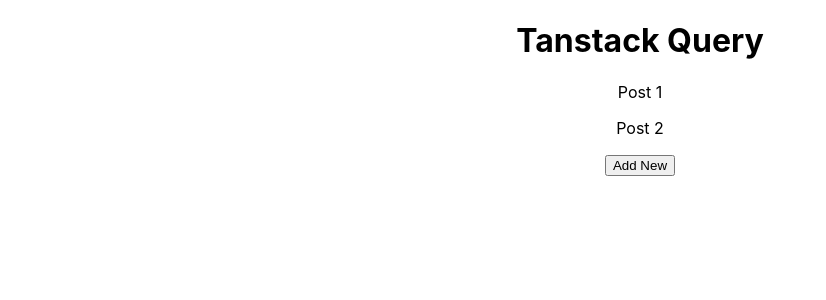
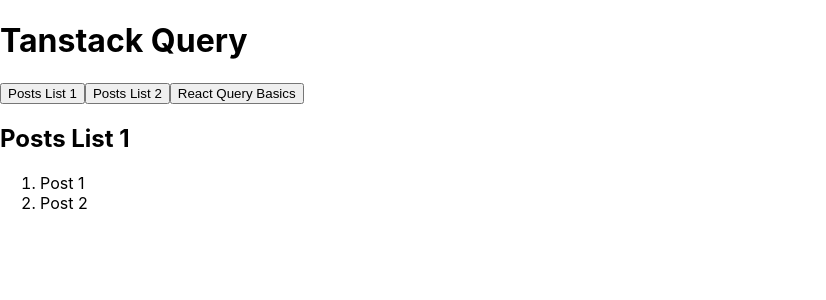
Before and after one commit to MillyMillyL/reactquerypractice, a React (Create React App) app: page / in a window 1280 px wide. Shown: the top 300 px of the page, without its empty margins (0-826 px from the left). Built offline with nearby package versions, Linux system fonts and the light colour scheme.

Commit message:
query status and fetchStatus

```diff
--- a/package.json
+++ b/package.json
@@ -36,5 +36,8 @@
       "last 1 firefox version",
       "last 1 safari version"
     ]
+  },
+  "devDependencies": {
+    "@tanstack/eslint-plugin-query": "^5.12.1"
   }
 }
--- a/src/App.css
+++ /dev/null
@@ -1,38 +0,0 @@
-.App {
-  text-align: center;
-}
-
-.App-logo {
-  height: 40vmin;
-  pointer-events: none;
-}
-
-@media (prefers-reduced-motion: no-preference) {
-  .App-logo {
-    animation: App-logo-spin infinite 20s linear;
-  }
-}
-
-.App-header {
-  background-color: #282c34;
-  min-height: 100vh;
-  display: flex;
-  flex-direction: column;
-  align-items: center;
-  justify-content: center;
-  font-size: calc(10px + 2vmin);
-  color: white;
-}
-
-.App-link {
-  color: #61dafb;
-}
-
-@keyframes App-logo-spin {
-  from {
-    transform: rotate(0deg);
-  }
-  to {
-    transform: rotate(360deg);
-  }
-}
--- a/src/App.js
+++ b/src/App.js
@@ -1,58 +1,28 @@
-import "./App.css";
-import { useQuery, useMutation, useQueryClient } from "@tanstack/react-query";
-
-const POSTS = [
-  { id: 1, title: "Post 1" },
-  { id: 2, title: "Post 2" },
-];
+import { useState } from "react";
+import PostsList1 from "./PostsList1";
+import PostsList2 from "./PostsList2";
+import QueryBasics from "./QueryBasics";
 
 function App() {
-  const queryClient = useQueryClient();
-
-  const postsQuery = useQuery({
-    queryKey: ["posts"],
-    queryFn: () => {
-      return wait(1000).then(() => [...POSTS]);
-    },
-    staleTime: 1000,
-    // queryFn: () => Promise.reject("Error message"),
-  });
-
-  const { isLoading, data, error } = postsQuery;
-
-  const newPostMutation = useMutation({
-    mutationFn: (title) =>
-      wait(1000).then(() => POSTS.push({ id: crypto.randomUUID(), title })),
-    onSuccess: () => {
-      queryClient.invalidateQueries("posts");
-    },
-  });
-
-  if (isLoading) {
-    return <h1>Loading</h1>;
-  }
-  if (error) {
-    return <pre>{JSON.stringify(error)}</pre>;
-  }
+  const [currentPage, setCurrentPage] = useState(<PostsList1 />);
 
   return (
     <div className="App">
       <h1>Tanstack Query</h1>
-      {data.map((post) => (
-        <p key={post.id}>{post.title}</p>
-      ))}
-      <button
-        disabled={newPostMutation.isPending}
-        onClick={() => newPostMutation.mutate("new")}
-      >
-        Add New
-      </button>
+      <div>
+        <button onClick={() => setCurrentPage(<PostsList1 />)}>
+          Posts List 1
+        </button>
+        <button onClick={() => setCurrentPage(<PostsList2 />)}>
+          Posts List 2
+        </button>
+        <button onClick={() => setCurrentPage(<QueryBasics />)}>
+          React Query Basics
+        </button>
+      </div>
+      <div>{currentPage}</div>
     </div>
   );
 }
 
-function wait(duration) {
-  return new Promise((resolve) => setTimeout(resolve, duration));
-}
-
 export default App;
--- /dev/null
+++ b/src/PostsList1.jsx
@@ -0,0 +1,28 @@
+import { getPosts } from "./QueryBasics";
+import { useQuery } from "@tanstack/react-query";
+
+function PostsList1() {
+  const postsQuery = useQuery({
+    queryKey: ["posts"],
+    queryFn: getPosts,
+  });
+
+  console.log(postsQuery.status);
+
+  if (postsQuery.status === "pending") return <h1>Loading...</h1>;
+  if (postsQuery.status === "error")
+    return <h1>{JSON.stringify(postsQuery.error)}</h1>;
+
+  return (
+    <div>
+      <h2>Posts List 1</h2>
+      <ol>
+        {postsQuery.data.map((post) => (
+          <li key={post.id}>{post.title}</li>
+        ))}
+      </ol>
+    </div>
+  );
+}
+
+export default PostsList1;
--- /dev/null
+++ b/src/PostsList2.jsx
@@ -0,0 +1,23 @@
+function PostsList2() {
+  return (
+    <div>
+      <h2>Posts List 2</h2>
+      <ol>
+        <li>Lorem ipsum dolor sit amet.</li>
+        <li>
+          Lorem ipsum dolor, sit amet consectetur adipisicing elit. Debitis,
+          laborum.
+        </li>
+        <li>Lorem, ipsum dolor.</li>
+        <li>Lorem ipsum dolor sit amet.</li>
+        <li>
+          Lorem ipsum dolor, sit amet consectetur adipisicing elit. Debitis,
+          laborum.
+        </li>
+        <li>Lorem, ipsum dolor.</li>
+      </ol>
+    </div>
+  );
+}
+
+export default PostsList2;
--- /dev/null
+++ b/src/QueryBasics.jsx
@@ -0,0 +1,71 @@
+import { useQuery, useMutation, useQueryClient } from "@tanstack/react-query";
+
+const POSTS = [
+  { id: 1, title: "Post 1" },
+  { id: 2, title: "Post 2" },
+];
+
+function QueryBasics() {
+  const queryClient = useQueryClient();
+
+  const postsQuery = useQuery({
+    queryKey: ["posts"],
+    queryFn: async () => {
+      return wait(1000).then(() => [...POSTS]);
+    },
+    staleTime: 10000,
+    // queryFn: () => Promise.reject("Error message"),
+  });
+
+  // /posts   ['posts']
+  // /posts/1  ["posts", post.id]
+  // /posts?authorId=1  ["posts", {authorId:1}]
+  // /posts/2/comments  ["posts", post.id, "comments"]
+  // whenever you pass data like a postId or an authorId into your queryKey, you want to make sure that whatever function you define actually use that data. that way you can make sure that your actual key and the thing that you're querying are synced up together. When you need to do some type of invalidation, you are invalidating all the queries that have that paticular key.
+  // The query function must always return a promise because of asynchronous data. the function hava access to the queryKey
+
+  const { isLoading, data: posts, error } = postsQuery;
+
+  const newPostMutation = useMutation({
+    mutationFn: (title) =>
+      wait(1000).then(() => POSTS.push({ id: crypto.randomUUID(), title })),
+    onSuccess: () => {
+      queryClient.invalidateQueries("posts");
+    },
+  });
+
+  if (isLoading) {
+    return <h1>Loading</h1>;
+  }
+  if (error) {
+    return <pre>{JSON.stringify(error)}</pre>;
+  }
+  return (
+    <div>
+      {" "}
+      <h2>React Query Basics</h2>
+      {posts.map((post) => (
+        <p key={post.id}>{post.title}</p>
+      ))}
+      <button
+        disabled={newPostMutation.isPending}
+        onClick={() => newPostMutation.mutate("new")}
+      >
+        Add New
+      </button>
+    </div>
+  );
+}
+
+export default QueryBasics;
+
+function wait(duration) {
+  return new Promise((resolve) => setTimeout(resolve, duration));
+}
+
+export async function getPosts() {
+  const posts = await wait(1000).then(() => [...POSTS]);
+  return posts;
+}
+
+getPosts();
--- a/src/index.js
+++ b/src/index.js
@@ -6,7 +6,7 @@
 import { ReactQueryDevtools } from "@tanstack/react-query-devtools";
 
 const queryClient = new QueryClient({
-  defaultOptions: { queries: { staleTime: 1000 * 60 * 5 } },
+  // defaultOptions: { queries: { staleTime: 1000 * 60 * 5 } },
 });
 
 const root = ReactDOM.createRoot(document.getElementById("root"));
```
Also changed, not shown: src/logo.svg (deleted), 1 other file (tests, documents, lock files or other folders).
